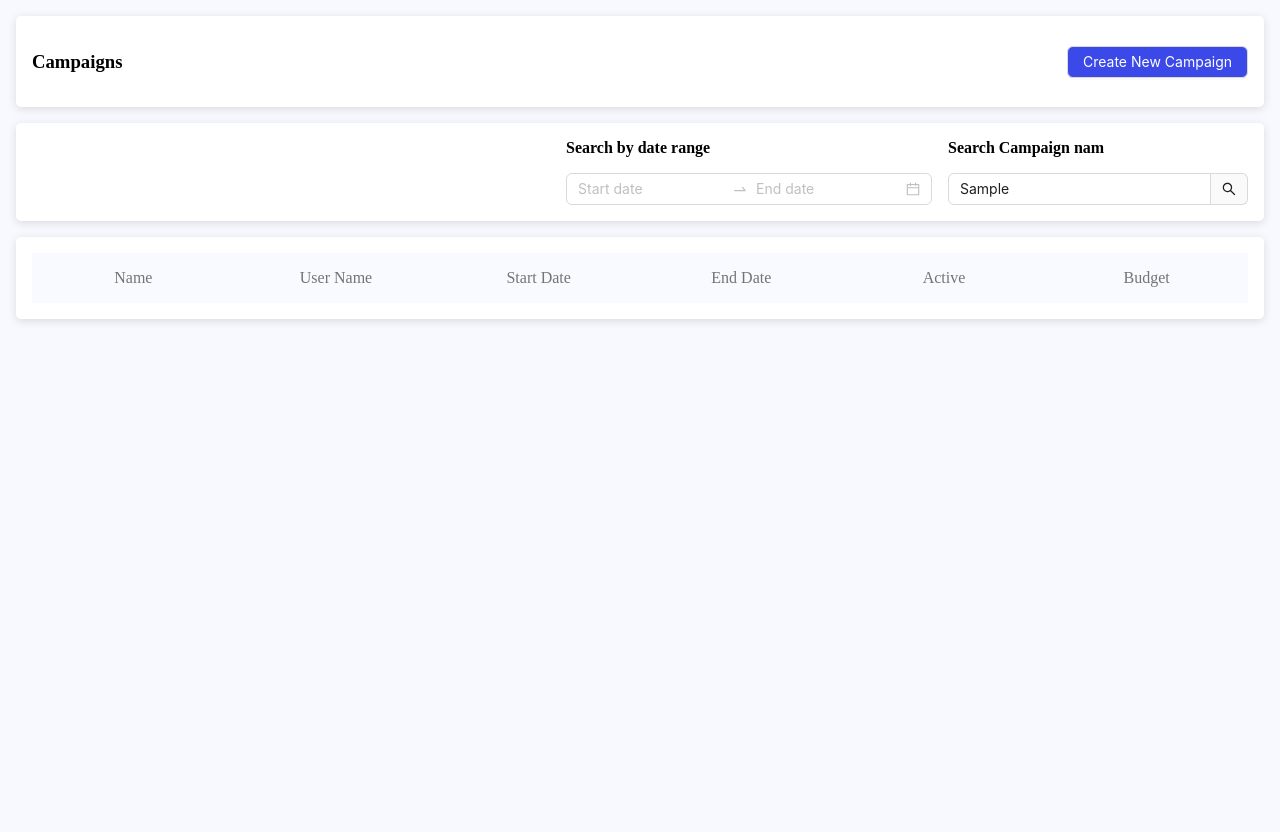
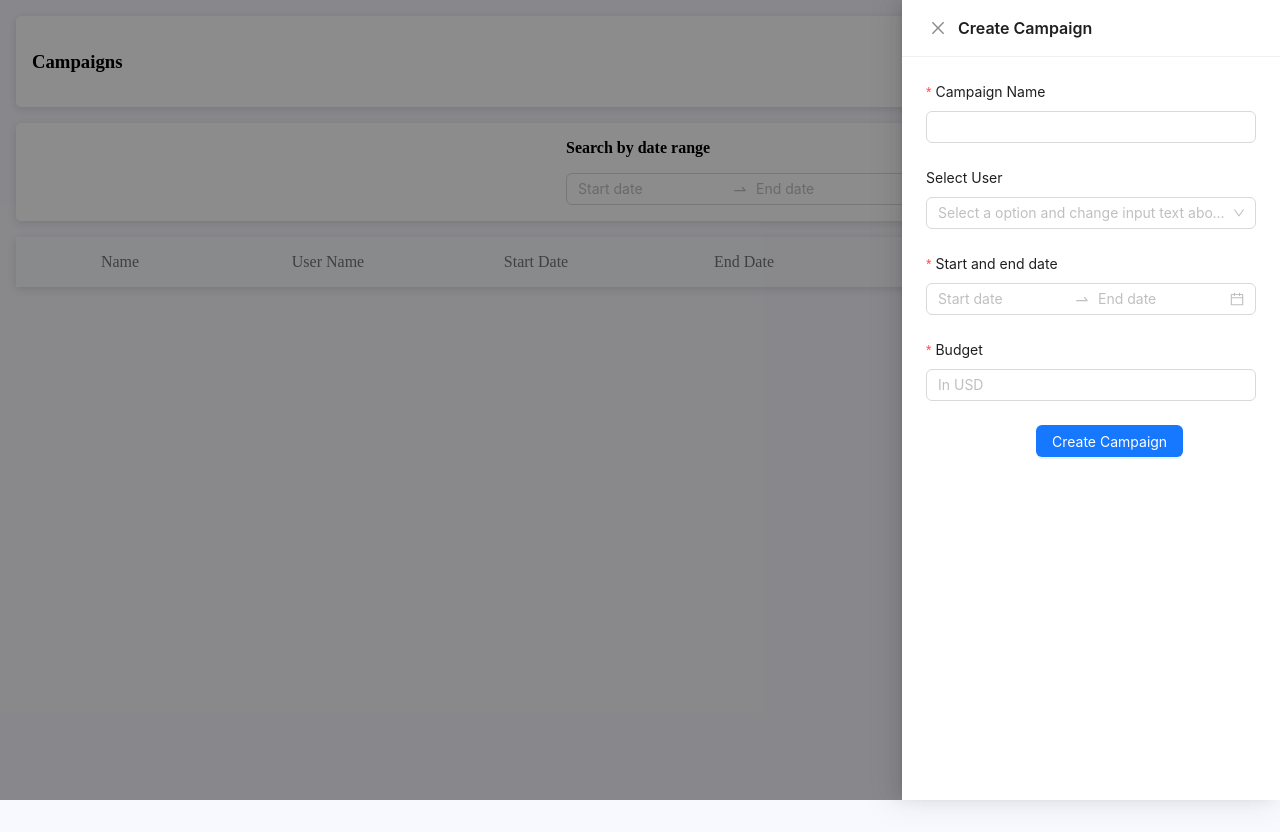
Before and after one commit to BordekarDarshan/campaigns, a React (Vite) app: page / in a window 1280 px wide. Both pictures are taken after typing "Sample", "Sample", "Sample" into the empty fields and a click on the button "Create New Campaign". Built offline with nearby package versions, Linux system fonts and the light colour scheme.

Commit message:
1. Added drawer component 2. Open Drawer when clicked on create campaign 3. Added option to pass click handler in burron component 4. Add line after each row in grid

```diff
--- a/src/components/Button.jsx
+++ b/src/components/Button.jsx
@@ -2,8 +2,12 @@ import React from "react";
 import { Button } from "antd";
 import { styled } from "styled-components";
 
-function CustomButton({ type = "button", children }) {
-  return <ButtonWrap htmlType={type}>{children}</ButtonWrap>;
+function CustomButton({ type = "button", children, onClickHandler }) {
+  return (
+    <ButtonWrap htmlType={type} onClick={onClickHandler}>
+      {children}
+    </ButtonWrap>
+  );
 }
 
 const ButtonWrap = styled(Button)`
--- a/src/components/CampaignList.jsx
+++ b/src/components/CampaignList.jsx
@@ -55,7 +55,7 @@ function CampaignList() {
           <div className="grid-item">{campaign.endDate}</div>
           <div className="grid-item">{campaign.Active}</div>
           <div className="grid-item">{campaign.Budget}</div>
-          <div class="line"></div>
+          <div className="line"></div>
         </Fragment>
       ))}
     </GridWrapper>
--- a/src/components/Card.jsx
+++ b/src/components/Card.jsx
@@ -11,6 +11,7 @@ const CardWrapper = styled.div`
   align-items: center;
   gap: 1rem;
   margin-bottom: 1rem;
+  padding: 1rem;
   ${Box}
   ${({ alignment }) => (alignment === "end" ? alignEnd : alignSpace)}
 `;
--- a/src/components/CreateCampaign.jsx
+++ b/src/components/CreateCampaign.jsx
@@ -1,18 +1,10 @@
 import React from "react";
-import { Form, Input, Select } from "antd";
+import { Form, Input, Select, Button } from "antd";
 import { useDispatch, useSelector } from "react-redux";
 import DateInput from "./DateInput";
 import { addCampaign } from "../features/campaigns/campaignSlice";
-import Button from "./Button";
 const { Option } = Select;
-const layout = {
-  labelCol: {
-    span: 8,
-  },
-  wrapperCol: {
-    span: 16,
-  },
-};
+
 const tailLayout = {
   wrapperCol: {
     offset: 8,
@@ -45,7 +37,7 @@ function CreateCampaign() {
 
   return (
     <Form
-      {...layout}
+      layout="vertical"
       form={form}
       name="control-hooks"
       onFinish={onFinish}
@@ -64,15 +56,7 @@ function CreateCampaign() {
       >
         <Input />
       </Form.Item>
-      <Form.Item
-        name="userId"
-        label="Select User"
-        rules={[
-          {
-            required: true,
-          },
-        ]}
-      >
+      <Form.Item name="userId" label="Select User">
         <Select
           placeholder="Select a option and change input text above"
           allowClear
@@ -107,10 +91,12 @@ function CreateCampaign() {
           },
         ]}
       >
-        <Input />
+        <Input placeholder="In USD" type="number" />
       </Form.Item>
       <Form.Item {...tailLayout}>
-        <Button>Create Campaign</Button>
+        <Button type="primary" htmlType="submit">
+          Create Campaign
+        </Button>
       </Form.Item>
     </Form>
   );
--- /dev/null
+++ b/src/components/Drawer.jsx
@@ -0,0 +1,17 @@
+import { Drawer } from "antd";
+import React from "react";
+
+function DrawerComp({ children, onClose, open }) {
+  return (
+    <Drawer
+      title="Create Campaign"
+      placement="right"
+      onClose={onClose}
+      open={open}
+    >
+      {children}
+    </Drawer>
+  );
+}
+
+export default DrawerComp;
--- a/src/components/Header.jsx
+++ b/src/components/Header.jsx
@@ -2,11 +2,13 @@ import React from "react";
 import CustomButton from "./Button";
 import Card from "./Card";
 
-function Header() {
+function Header({ showDrawer }) {
   return (
     <Card>
       <h3>Campaigns</h3>
-      <CustomButton>Create New Campaign</CustomButton>
+      <CustomButton onClickHandler={showDrawer}>
+        Create New Campaign
+      </CustomButton>
     </Card>
   );
 }
--- a/src/features/campaigns/index.jsx
+++ b/src/features/campaigns/index.jsx
@@ -1,14 +1,29 @@
-import React from "react";
+import React, { useState } from "react";
 import CampaignList from "../../components/CampaignList";
 import Search from "../../components/Search";
 import Header from "../../components/Header";
+import DrawerComp from "../../components/Drawer";
+import CreateCampaign from "../../components/CreateCampaign";
 
 function Campaigns() {
+  const [open, setOpen] = useState(false);
+
+  const showDrawer = () => {
+    setOpen(true);
+  };
+
+  const onClose = () => {
+    setOpen(false);
+  };
+
   return (
     <div>
-      <Header />
+      <Header showDrawer={showDrawer} />
       <Search />
       <CampaignList />
+      <DrawerComp open={open} onClose={onClose}>
+        <CreateCampaign />
+      </DrawerComp>
     </div>
   );
 }
--- a/src/styling/Reusables.jsx
+++ b/src/styling/Reusables.jsx
@@ -1,7 +1,6 @@
 import { css } from "styled-components";
 
 export const Box = css`
-  padding: 1rem;
   box-shadow: rgba(99, 99, 99, 0.2) 0px 2px 8px 0px;
   border-radius: 5px;
   background-color: var(--cardBackground);
```
